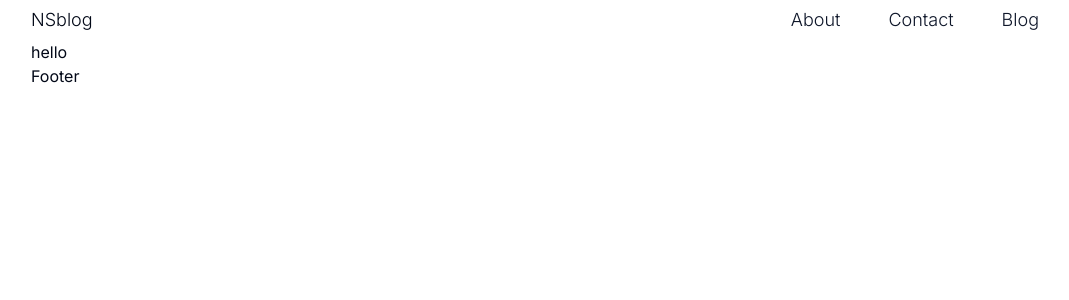
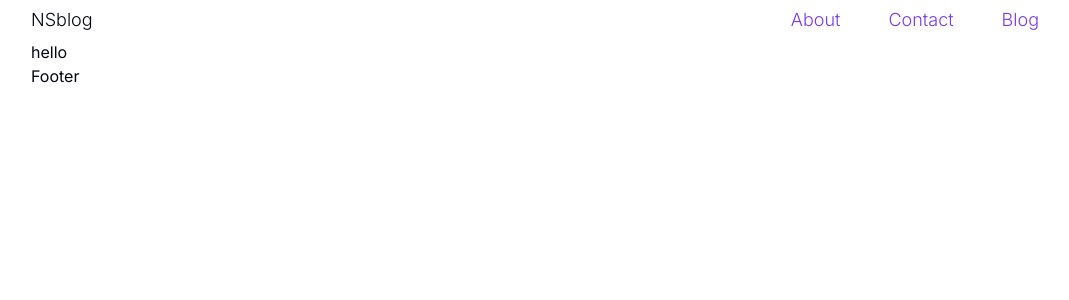
Before and after one commit to Taki7980/NSBlog, a Next.js app: page / in a window 1280 px wide. Shown: the top 300 px of the page, without its empty margins (97-1166 px from the left). Built offline with nearby package versions, Linux system fonts and the light colour scheme.

Commit message:
updated the .gitignore and added some custom styling to globals.css, and added some packages

```diff
--- a/package.json
+++ b/package.json
@@ -9,12 +9,15 @@
     "lint": "next lint"
   },
   "dependencies": {
+
     "@radix-ui/react-dialog": "^1.0.5",
+    "@radix-ui/react-dropdown-menu": "^2.0.6",
     "@radix-ui/react-slot": "^1.0.2",
     "class-variance-authority": "^0.7.0",
     "clsx": "^2.1.0",
     "lucide-react": "^0.307.0",
     "next": "14.0.4",
+    "next-themes": "^0.2.1",
     "react": "^18",
     "react-dom": "^18",
     "react-spinners": "^0.13.8",
--- a/src/app/globals.css
+++ b/src/app/globals.css
@@ -2,74 +2,60 @@
 @tailwind components;
 @tailwind utilities;
 
+
 @layer base {
   :root {
     --background: 0 0% 100%;
-    --foreground: 222.2 84% 4.9%;
-
+    --foreground: 224 71.4% 4.1%;
     --card: 0 0% 100%;
-    --card-foreground: 222.2 84% 4.9%;
-
+    --card-foreground: 224 71.4% 4.1%;
     --popover: 0 0% 100%;
-    --popover-foreground: 222.2 84% 4.9%;
-
-    --primary: 222.2 47.4% 11.2%;
-    --primary-foreground: 210 40% 98%;
-
-    --secondary: 210 40% 96.1%;
-    --secondary-foreground: 222.2 47.4% 11.2%;
-
-    --muted: 210 40% 96.1%;
-    --muted-foreground: 215.4 16.3% 46.9%;
-
-    --accent: 210 40% 96.1%;
-    --accent-foreground: 222.2 47.4% 11.2%;
-
+    --popover-foreground: 224 71.4% 4.1%;
+    --primary: 262.1 83.3% 57.8%;
+    --primary-foreground: 210 20% 98%;
+    --secondary: 220 14.3% 95.9%;
+    --secondary-foreground: 220.9 39.3% 11%;
+    --muted: 220 14.3% 95.9%;
+    --muted-foreground: 220 8.9% 46.1%;
+    --accent: 220 14.3% 95.9%;
+    --accent-foreground: 220.9 39.3% 11%;
     --destructive: 0 84.2% 60.2%;
-    --destructive-foreground: 210 40% 98%;
-
-    --border: 214.3 31.8% 91.4%;
-    --input: 214.3 31.8% 91.4%;
-    --ring: 222.2 84% 4.9%;
-
-    --radius: 0.5rem;
+    --destructive-foreground: 210 20% 98%;
+    --border: 220 13% 91%;
+    --input: 220 13% 91%;
+    --ring: 262.1 83.3% 57.8%;
+    --radius: rem;
   }
 
   .dark {
-    --background: 222.2 84% 4.9%;
-    --foreground: 210 40% 98%;
-
-    --card: 222.2 84% 4.9%;
-    --card-foreground: 210 40% 98%;
-
-    --popover: 222.2 84% 4.9%;
-    --popover-foreground: 210 40% 98%;
-
-    --primary: 210 40% 98%;
-    --primary-foreground: 222.2 47.4% 11.2%;
-
-    --secondary: 217.2 32.6% 17.5%;
-    --secondary-foreground: 210 40% 98%;
-
-    --muted: 217.2 32.6% 17.5%;
-    --muted-foreground: 215 20.2% 65.1%;
-
-    --accent: 217.2 32.6% 17.5%;
-    --accent-foreground: 210 40% 98%;
-
+    --background: 224 71.4% 4.1%;
+    --foreground: 210 20% 98%;
+    --card: 224 71.4% 4.1%;
+    --card-foreground: 210 20% 98%;
+    --popover: 224 71.4% 4.1%;
+    --popover-foreground: 210 20% 98%;
+    --primary: 263.4 70% 50.4%;
+    --primary-foreground: 210 20% 98%;
+    --secondary: 215 27.9% 16.9%;
+    --secondary-foreground: 210 20% 98%;
+    --muted: 215 27.9% 16.9%;
+    --muted-foreground: 217.9 10.6% 64.9%;
+    --accent: 215 27.9% 16.9%;
+    --accent-foreground: 210 20% 98%;
     --destructive: 0 62.8% 30.6%;
-    --destructive-foreground: 210 40% 98%;
-
-    --border: 217.2 32.6% 17.5%;
-    --input: 217.2 32.6% 17.5%;
-    --ring: 212.7 26.8% 83.9%;
+    --destructive-foreground: 210 20% 98%;
+    --border: 215 27.9% 16.9%;
+    --input: 215 27.9% 16.9%;
+    --ring: 263.4 70% 50.4%;
   }
 }
+
 
 @layer base {
   * {
     @apply border-border;
   }
+
   body {
     @apply bg-background text-foreground;
   }
```
Also changed, not shown: 2 other files (tests, documents, lock files or other folders).
